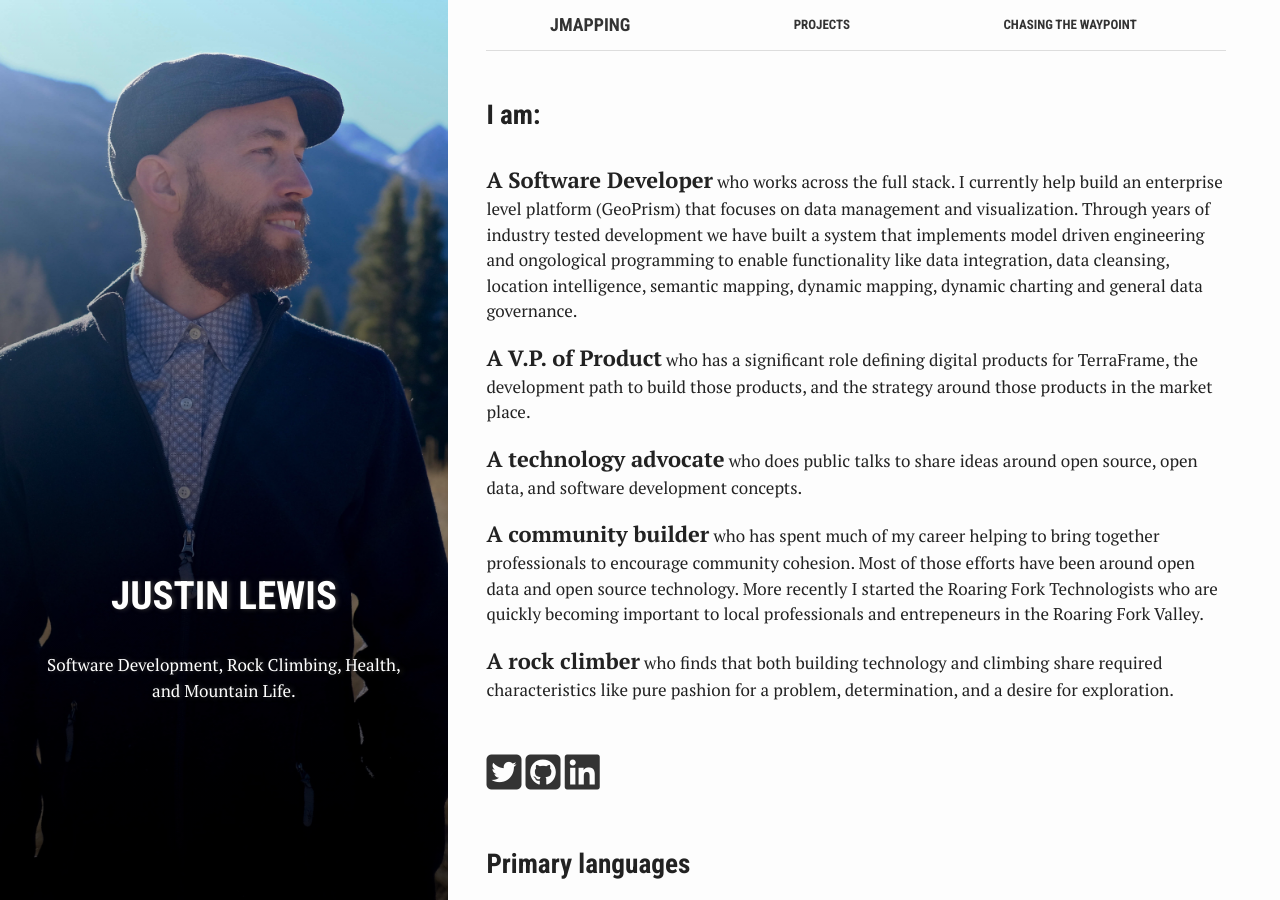
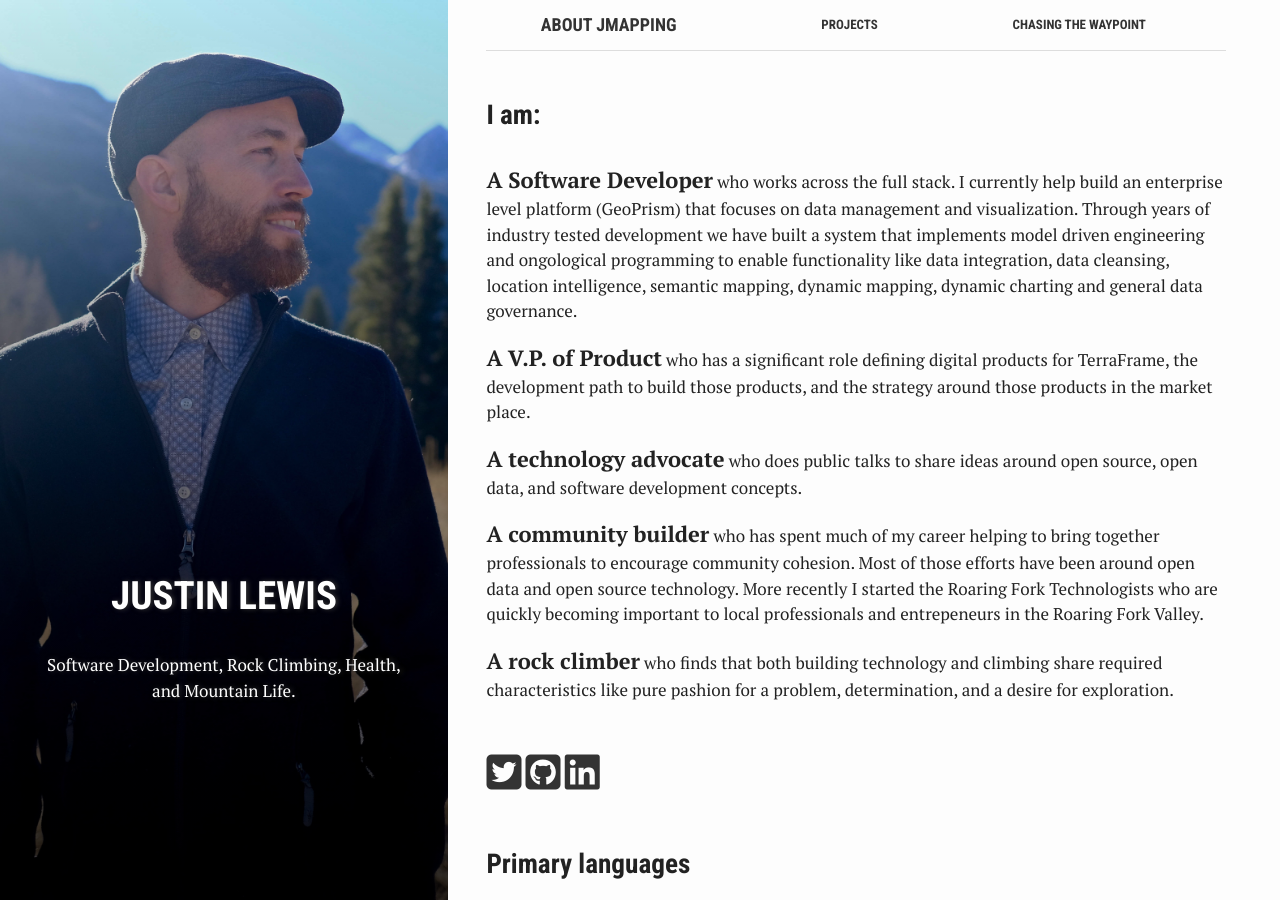
Before and after one commit to justinlewis/jmapping, a Jekyll site: the page built from index.html, in a window 1280 px wide and 900 px high. Built offline with Jekyll 4.4.1, drawn with Linux system fonts in a browser that asks for light colours; nearby versions of some CDN libraries; some of the changed text lies outside the part shown.

Commit message:
finalizing

```diff
--- a/_config.yml
+++ b/_config.yml
@@ -6,7 +6,7 @@
 # 'jekyll serve'. If you change this file, please restart the server process.
 
 # Site settings
-title: Jmapping
+title: About JMapping
 email: j.mapping@gmail.com
 description: > # this means to ignore newlines until "baseurl:"
   Write an awesome description for your new site here. You can edit this
--- a/index.html
+++ b/index.html
@@ -16,7 +16,7 @@ summary: "Software Development, Rock Climbing, Health, and Mountain Life."
 <div class="row" style="margin-top:50px;margin-bottom:50px;">
   <a href="https://twitter.com/jmapping" target="_blank"><i class="fa fa-twitter-square social-link-icon"></i></a>
   <a href="https://github.com/justinlewis" target="_blank"><i class="fa fa-github-square social-link-icon"></i></a>
-  <a href="www.linkedin.com/in/justin-lewis-colorado" target="_blank"><i class="fa fa-linkedin-square social-link-icon"></i></a>
+  <a href="https://www.linkedin.com/in/justin-lewis-colorado/" target="_blank"><i class="fa fa-linkedin-square social-link-icon"></i></a>
 </div>
 
 
```
